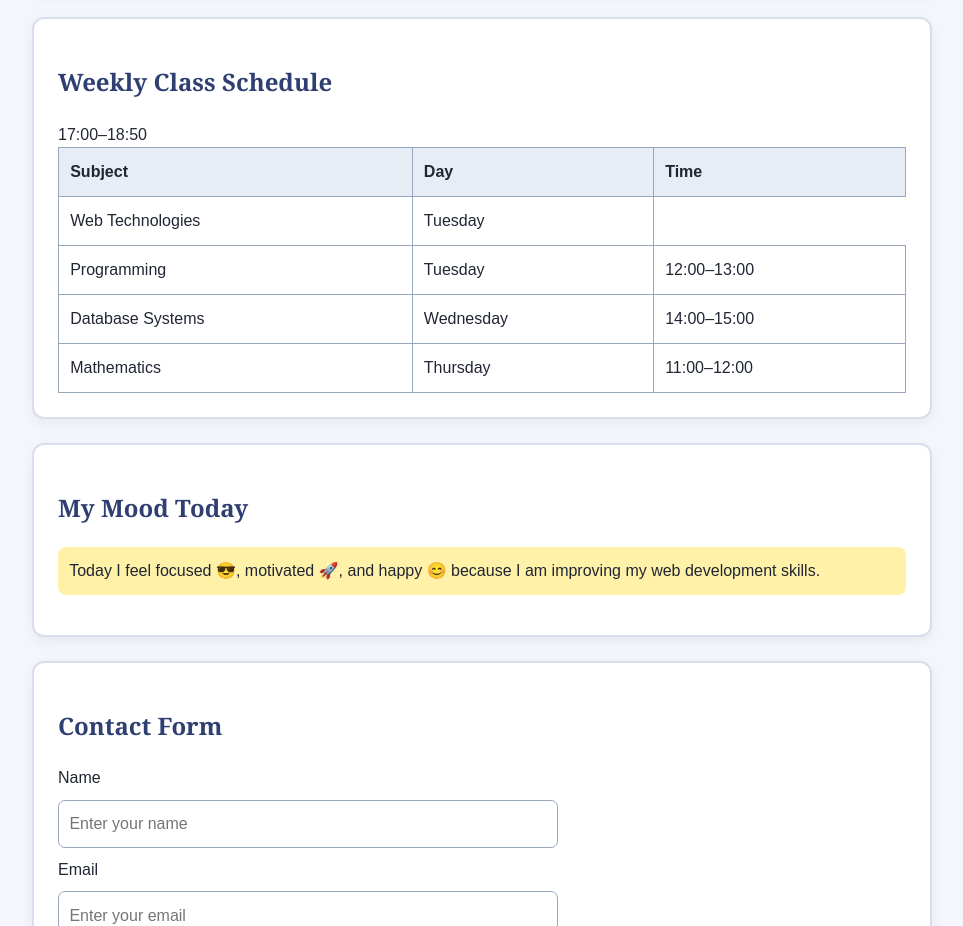
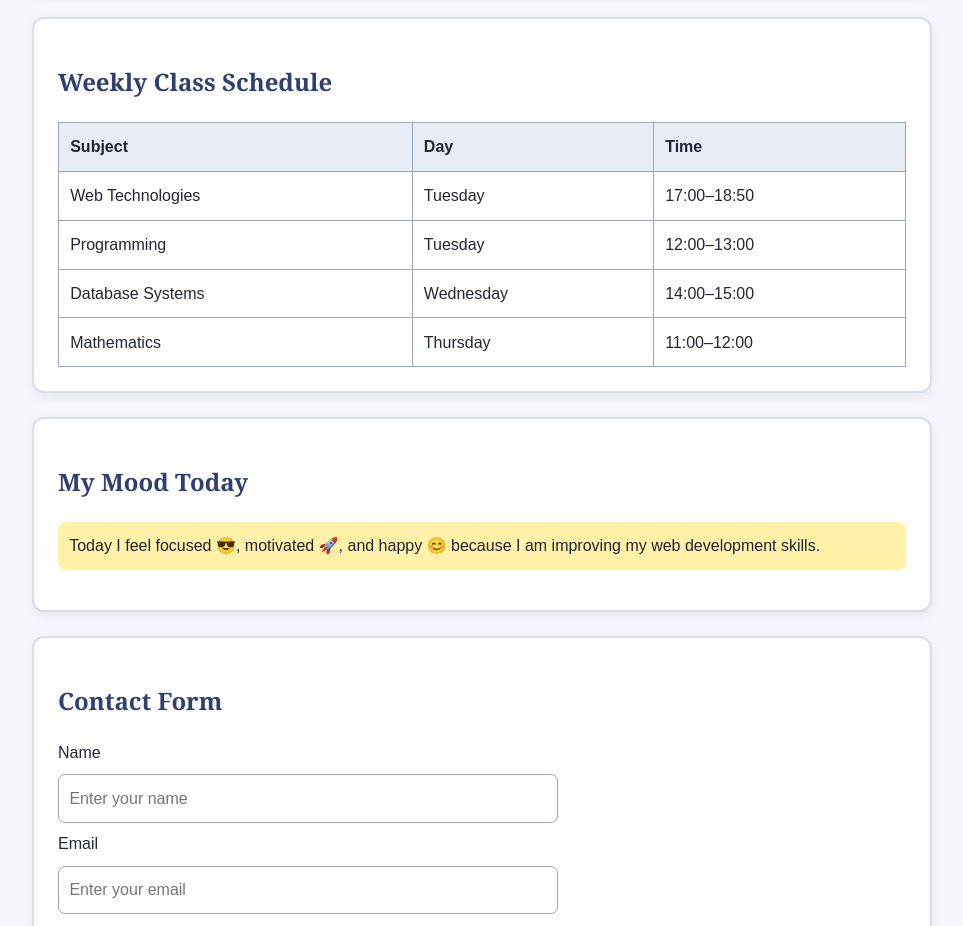
Before and after one commit to tamerlan2516/assignment1_web, a plain HTML site: page index.html in a window 1280 px wide. Shown: the part 1400-2326 px from the top of the page, without its empty margins (158-1121 px from the left). Drawn offline with Linux system fonts and the light colour scheme.

Commit message:
Update index.html

```diff
--- a/index.html
+++ b/index.html
@@ -54,7 +54,7 @@
                     <tr><th>Subject</th><th>Day</th><th>Time</th></tr>
                 </thead>
                 <tbody>
-                    <tr><td>Web Technologies</td><td>Tuesday</td><td17>17:00–18:50</td></tr>
+                    <tr><td>Web Technologies</td><td>Tuesday</td><td>17:00–18:50</td></tr>
                     <tr><td>Programming</td><td>Tuesday</td><td>12:00–13:00</td></tr>
                     <tr><td>Database Systems</td><td>Wednesday</td><td>14:00–15:00</td></tr>
                     <tr><td>Mathematics</td><td>Thursday</td><td>11:00–12:00</td></tr>
```
